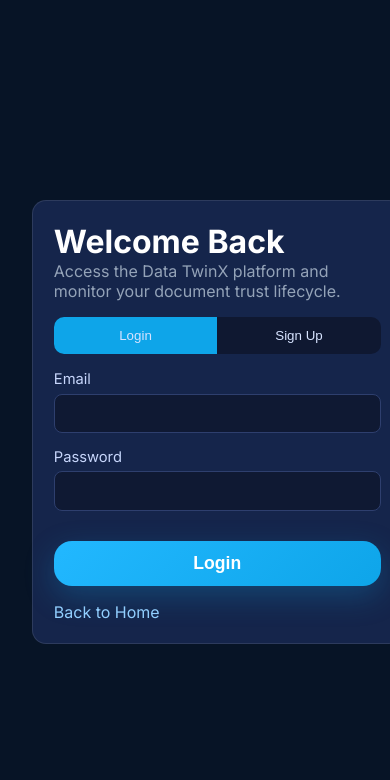
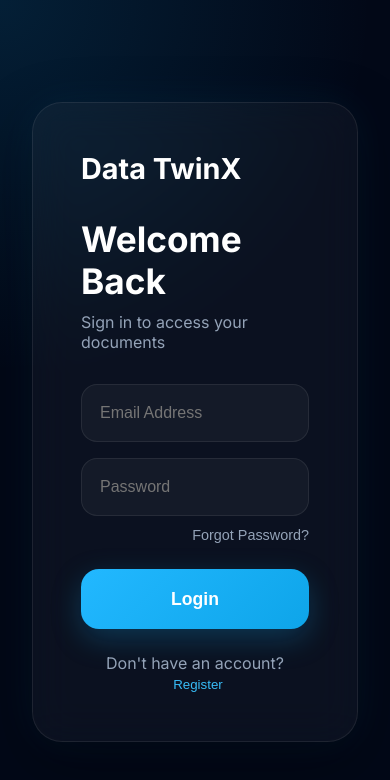
Before and after one commit to Likhithpsdas17/DataTwinX-FullStack, a React (Vite) app in the folder Twinx_frontend/: page /auth in a window 390 px wide. Shown: the top 780 px of the page. Built offline with nearby package versions, Linux system fonts and the light colour scheme.

Commit message:
Login and responsive UI design

```diff
--- a/Twinx_frontend/src/pages/Auth.jsx
+++ b/Twinx_frontend/src/pages/Auth.jsx
@@ -1,101 +1,133 @@
-import { useMemo, useState } from 'react';
-import { Link, useLocation, useNavigate } from 'react-router-dom';
-import { loginUser, registerUser } from '../services/api';
+import { useState } from "react";
 
 export default function Auth() {
-  const location = useLocation();
-  const navigate = useNavigate();
-  const defaultMode = useMemo(() => {
-    const query = new URLSearchParams(location.search);
-    return query.get('mode') === 'signup' ? 'signup' : 'login';
-  }, [location.search]);
 
-  const [mode, setMode] = useState(defaultMode);
-  const [form, setForm] = useState({
-    name: '',
-    email: '',
-    password: ''
+  const [isLogin, setIsLogin] = useState(true);
+
+  const [formData, setFormData] = useState({
+    fullName: "",
+    email: "",
+    password: "",
+    confirmPassword: "",
   });
-  const [loading, setLoading] = useState(false);
-  const [error, setError] = useState('');
 
-  const handleChange = (event) => {
-    const { name, value } = event.target;
-    setForm((prev) => ({ ...prev, [name]: value }));
+  const handleChange = (e) => {
+    setFormData((prev) => ({
+      ...prev,
+      [e.target.name]: e.target.value,
+    }));
   };
 
-  const handleSubmit = async (event) => {
-    event.preventDefault();
-    setLoading(true);
-    setError('');
-    try {
-      if (mode === 'signup') {
-        await registerUser(form);
-      }
+  const handleSubmit = (e) => {
+    e.preventDefault();
 
-      const loginResponse = await loginUser({
-        email: form.email,
-        password: form.password
+    if (isLogin) {
+      console.log("Login Data:", {
+        email: formData.email,
+        password: formData.password,
       });
-      console.log("LOGIN RESPONSE", loginResponse);
-
-      localStorage.setItem(
-        'dtx_token',
-        loginResponse.data.token
-      );
-
-      localStorage.setItem(
-        'dtx_user',
-        loginResponse.data.user.name
-      );
-      navigate('/dashboard');
-    } catch (err) {
-      setError(err.message || 'Something went wrong');
-    } finally {
-      setLoading(false);
+    } else {
+      console.log("Register Data:", formData);
     }
   };
 
   return (
     <div className="auth-page">
+
       <div className="auth-card">
-        <h1>{mode === 'login' ? 'Welcome Back' : 'Create Account'}</h1>
-        <p>Access the Data TwinX platform and monitor your document trust lifecycle.</p>
 
-        <div className="mode-toggle">
-          <button className={mode === 'login' ? 'active' : ''} onClick={() => setMode('login')}>
-            Login
-          </button>
-          <button className={mode === 'signup' ? 'active' : ''} onClick={() => setMode('signup')}>
-            Sign Up
-          </button>
+        <div className="auth-logo">
+          Data TwinX
         </div>
 
-        <form onSubmit={handleSubmit} className="auth-form">
-          {mode === 'signup' && (
-            <label>
-              Full Name
-              <input name="name" value={form.name} onChange={handleChange} required />
-            </label>
+        <h1>
+          {isLogin ? "Welcome Back" : "Create Account"}
+        </h1>
+
+        <p>
+          {isLogin
+            ? "Sign in to access your documents"
+            : "Start securing your documents today"}
+        </p>
+
+        <form
+          className="auth-form"
+          onSubmit={handleSubmit}
+        >
+
+          {!isLogin && (
+            <input
+              type="text"
+              name="fullName"
+              placeholder="Full Name"
+              value={formData.fullName}
+              onChange={handleChange}
+            />
           )}
-          <label>
-            Email
-            <input type="email" name="email" value={form.email} onChange={handleChange} required />
-          </label>
-          <label>
-            Password
-            <input type="password" name="password" value={form.password} onChange={handleChange} required />
-          </label>
-          {error ? <p className="error-text">{error}</p> : null}
-          <button type="submit" className="btn btn-primary full" disabled={loading}>
-            {loading ? 'Please wait...' : mode === 'login' ? 'Login' : 'Create Account'}
+
+          <input
+            type="email"
+            name="email"
+            placeholder="Email Address"
+            value={formData.email}
+            onChange={handleChange}
+          />
+
+          <input
+            type="password"
+            name="password"
+            placeholder="Password"
+            value={formData.password}
+            onChange={handleChange}
+          />
+
+          {!isLogin && (
+            <input
+              type="password"
+              name="confirmPassword"
+              placeholder="Confirm Password"
+              value={formData.confirmPassword}
+              onChange={handleChange}
+            />
+          )}
+
+          {isLogin && (
+            <div className="forgot-password">
+              <button
+                type="button"
+                className="forgot-btn"
+              >
+                Forgot Password?
+              </button>
+            </div>
+          )}
+
+          <button
+            type="submit"
+            className="btn btn-primary auth-btn"
+          >
+            {isLogin ? "Login" : "Register"}
           </button>
+
         </form>
 
-        <Link className="back-home" to="/">
-          Back to Home
-        </Link>
+        <div className="auth-switch">
+
+          {isLogin
+            ? "Don't have an account?"
+            : "Already have an account?"}
+
+          <button
+            type="button"
+            onClick={() => setIsLogin(!isLogin)}
+          >
+            {isLogin ? "Register" : "Login"}
+          </button>
+
+        </div>
+
       </div>
+
     </div>
   );
 }
--- a/Twinx_frontend/src/pages/Home.jsx
+++ b/Twinx_frontend/src/pages/Home.jsx
@@ -154,9 +154,9 @@
               </span>
 
               <h2>
-                Monitor Everything From
+                Monitor Everything
                 <br />
-                One Dashboard
+                From One Dashboard
               </h2>
 
               <p>
--- a/Twinx_frontend/src/styles.css
+++ b/Twinx_frontend/src/styles.css
@@ -154,8 +154,9 @@
 }
 
 .hero h1 {
-  font-size: clamp(3.2rem, 6vw, 5rem);
-  line-height: 0.95;
+  font-size: clamp(2.8rem, 5vw, 5rem);
+  line-height: 1.05;
+  word-break: normal;
   font-weight: 800;
   letter-spacing: -2px;
   max-width: 700px;
@@ -754,79 +755,136 @@
 
 /* Auth styling*/
 
+.auth-logo {
+  font-size: 1.8rem;
+  font-weight: 700;
+  color: white;
+  margin-bottom: 2rem;
+}
+
 .auth-page {
   min-height: 100vh;
-  display: grid;
-  place-items: center;
+
+  display: flex;
+  justify-content: center;
+  align-items: center;
+
   padding: 2rem;
+
+  background:
+    radial-gradient(circle at top left,
+      rgba(14,165,233,.15),
+      transparent 40%),
+    #020817;
 }
 
 .auth-card {
-  width: min(520px, 95vw);
-  background: var(--surface);
-  border-radius: 14px;
-  border: 1px solid rgba(255, 255, 255, 0.1);
-  padding: 1.3rem;
+  width: 100%;
+  max-width: 460px;
+
+  padding: 3rem;
+
+  border-radius: 30px;
+
+  background: rgba(255,255,255,.04);
+
+  border: 1px solid rgba(255,255,255,.08);
+
+  backdrop-filter: blur(20px);
+
+  box-shadow:
+    0 20px 60px rgba(0,0,0,.35),
+    0 0 40px rgba(34,184,255,.08);
 }
 
 .auth-card h1 {
-  margin: 0;
+  font-size: 2.2rem;
+  margin-bottom: 10px;
 }
 
 .auth-card p {
-  color: var(--muted);
-}
-
-.mode-toggle {
-  display: grid;
-  grid-template-columns: 1fr 1fr;
-  background: #0f1831;
-  border-radius: 10px;
-  overflow: hidden;
-  margin: 1rem 0;
-}
-
-.mode-toggle button {
-  padding: 0.7rem;
-  border: none;
-  color: #d7e3ff;
-  background: transparent;
-  cursor: pointer;
-}
-
-.mode-toggle button.active {
-  background: var(--primary);
+  color: #94a3b8;
+  margin-bottom: 2rem;
 }
 
 .auth-form {
-  display: grid;
-  gap: 0.9rem;
-}
-
-.auth-form label {
-  display: grid;
-  gap: 0.35rem;
-  color: #c7d6fb;
-  font-size: 0.92rem;
+  display: flex;
+  flex-direction: column;
+  gap: 1rem;
 }
 
 .auth-form input {
-  padding: 0.7rem 0.76rem;
-  border-radius: 8px;
-  border: 1px solid #2e3f6e;
-  background: #0f1933;
-  color: var(--white);
+  height: 58px;
+
+  border-radius: 16px;
+
+  border: 1px solid rgba(255,255,255,.08);
+
+  background: rgba(255,255,255,.04);
+
+  color: white;
+
+  padding: 0 18px;
+
+  font-size: 1rem;
 }
 
-.error-text {
-  margin: 0;
-  color: #f87171;
+.auth-form input:focus {
+  outline: none;
+
+  border-color: #22b8ff;
+
+  box-shadow:
+    0 0 0 3px rgba(34,184,255,.15);
 }
 
-.back-home {
-  display: inline-block;
-  margin-top: 1rem;
-  color: #92cfff;
+.auth-btn {
+  height: 60px;
+  margin-top: 10px;
+}
+
+.auth-switch {
+  margin-top: 1.5rem;
+  text-align: center;
+  color: #94a3b8;
+}
+
+.auth-switch button {
+  background: transparent;
+  border: none;
+  color: #38bdf8;
+  cursor: pointer;
+  margin-left: 6px;
+}
+
+.auth-btn:hover {
+  transform: translateY(-2px);
+  box-shadow:
+    0 12px 30px rgba(34,184,255,.35);
+}
+
+.forgot-password {
+  text-align: right;
+  margin-top: -5px;
+  display: flex;
+  justify-content: flex-end;
+}
+
+.forgot-password a {
+  color: #94a3b8;
+  font-size: 0.9rem;
+}
+
+.forgot-btn {
+  background: transparent;
+  border: none;
+  color: #94a3b8;
+  cursor: pointer;
+  font-size: 0.9rem;
+}
+
+.forgot-btn:hover {
+  color: #38bdf8;
 }
 
 /* Dashboard Page  */
@@ -889,37 +947,186 @@
 
 /* Responsiveness */
 
-@media (max-width: 720px) {
-  .hero-main {
-    grid-template-columns: 1fr;
+/* ---------- Large Tablets ---------- */
+
+@media (max-width: 1200px) {
+
+  .hero-main,
+  .dashboard-content {
+    gap: 3rem;
   }
-
-  .hero-content {
-    margin-top: 2.2rem;
-  }
-}
-
-@media (max-width: 1024px) {
 
   .workflow-grid {
     grid-template-columns: repeat(2, 1fr);
   }
 
+  .insight-grid {
+    grid-template-columns: repeat(2, 1fr);
+    padding: 0 2rem;
+  }
 }
 
+/* ---------- Tablets ---------- */
+
+@media (max-width: 992px) {
+
+  .hero-main {
+    grid-template-columns: 1fr;
+    text-align: center;
+    gap: 3rem;
+  }
+
+  .hero-content {
+    max-width: 100%;
+  }
+
+  .tagline {
+    margin-left: auto;
+    margin-right: auto;
+  }
+
+  .hero-actions {
+    justify-content: center;
+  }
+
+  .hero-dashboard-preview {
+    padding-top: 0;
+  }
+
+  .dashboard-content {
+    grid-template-columns: 1fr;
+    gap: 4rem;
+  }
+
+  .dashboard-left {
+    text-align: center;
+  }
+
+  .dashboard-left p {
+    margin: 0 auto;
+  }
+
+  .dashboard-features {
+    max-width: 420px;
+    margin: 2rem auto;
+    text-align: left;
+  }
+
+  .workflow-grid {
+    grid-template-columns: repeat(2, 1fr);
+  }
+
+  .insight-grid {
+    grid-template-columns: repeat(2, 1fr);
+  }
+}
+
+/* ---------- Mobile ---------- */
+
 @media (max-width: 768px) {
+
+  .hero {
+    padding: 1rem 5vw 3rem;
+  }
+
+  /* Navbar */
+
+  .navbar {
+    grid-template-columns: 1fr auto;
+    gap: 1rem;
+  }
+
+  .nav-pill {
+    display: none;
+  }
+
+  .brand {
+    font-size: 1.8rem;
+  }
+
+  .nav-actions .btn {
+    min-width: 140px;
+    height: 52px;
+  }
+
+  /* Hero */
+
+  .hero-main {
+    margin-top: 2rem;
+    gap: 2rem;
+  }
+
+  .hero h1 {
+    font-size: clamp(2.5rem, 10vw, 4rem);
+    line-height: 1.1;
+    letter-spacing: -1px;
+    max-width: 100%;
+  }
+
+  .tagline {
+    font-size: 1rem;
+  }
+
+  .hero-actions {
+    flex-direction: column;
+    width: 100%;
+  }
+
+  .hero-actions .btn {
+    width: 100%;
+    min-width: unset;
+  }
+
+  .preview-card {
+    max-width: 100%;
+  }
+
+  /* Workflow */
 
   .workflow-grid {
     grid-template-columns: 1fr;
   }
 
-}
+  .workflow-card {
+    padding: 28px;
+  }
 
-@media (max-width: 768px) {
+  /* Dashboard */
+
+  .dashboard-section {
+    padding: 60px 5vw;
+  }
+
+  .dashboard-left h2 {
+    font-size: 2.5rem;
+  }
+
+  .dashboard-preview-large {
+    padding: 24px;
+  }
+
+  .preview-stats-large {
+    grid-template-columns: repeat(3, 1fr);
+  }
+
+  /* Insights */
+
+  .insight-grid {
+    grid-template-columns: 1fr;
+    padding: 0;
+    gap: 1rem;
+  }
+
+  .insight-card {
+    padding: 30px;
+  }
+
+  /* Footer */
 
   .footer-content {
     flex-direction: column;
     text-align: center;
+    gap: 2rem;
   }
 
   .footer-right {
@@ -927,3 +1134,94 @@
     flex-wrap: wrap;
   }
 }
+
+/* ---------- Small Phones ---------- */
+
+@media (max-width: 480px) {
+
+  .hero {
+    padding-left: 4vw;
+    padding-right: 4vw;
+  }
+
+  .brand {
+    font-size: 1.5rem;
+  }
+
+  .hero-badge,
+  .section-badge,
+  .section-tag {
+    font-size: 0.8rem;
+    padding: 8px 14px;
+  }
+
+  .hero h1 {
+    font-size: 2.2rem;
+  }
+
+  .tagline {
+    font-size: 0.95rem;
+    line-height: 1.7;
+  }
+
+  .hero-actions .btn {
+    height: 56px;
+    font-size: 0.95rem;
+  }
+
+  .preview-score-card h2,
+  .preview-score-big h1 {
+    font-size: 2.6rem;
+  }
+
+  .preview-stats {
+    grid-template-columns: 1fr;
+  }
+
+  .preview-stats-large {
+    grid-template-columns: 1fr;
+  }
+
+  .section-header h2 {
+    font-size: 2rem;
+  }
+
+  .dashboard-left h2 {
+    font-size: 2rem;
+  }
+
+  .workflow-card,
+  .insight-card {
+    padding: 24px;
+  }
+
+  .insight-card h3 {
+    font-size: 2.3rem;
+  }
+
+  .footer {
+    margin-top: 60px;
+  }
+
+  .footer-right {
+    gap: 1rem;
+  }
+}
+
+/* ---------- Extra Small Phones ---------- */
+
+@media (max-width: 360px) {
+
+  .hero h1 {
+    font-size: 1.9rem;
+  }
+
+  .dashboard-left h2,
+  .section-header h2 {
+    font-size: 1.8rem;
+  }
+
+  .auth-card {
+    padding: 2rem 1.5rem;
+  }
+}
```
